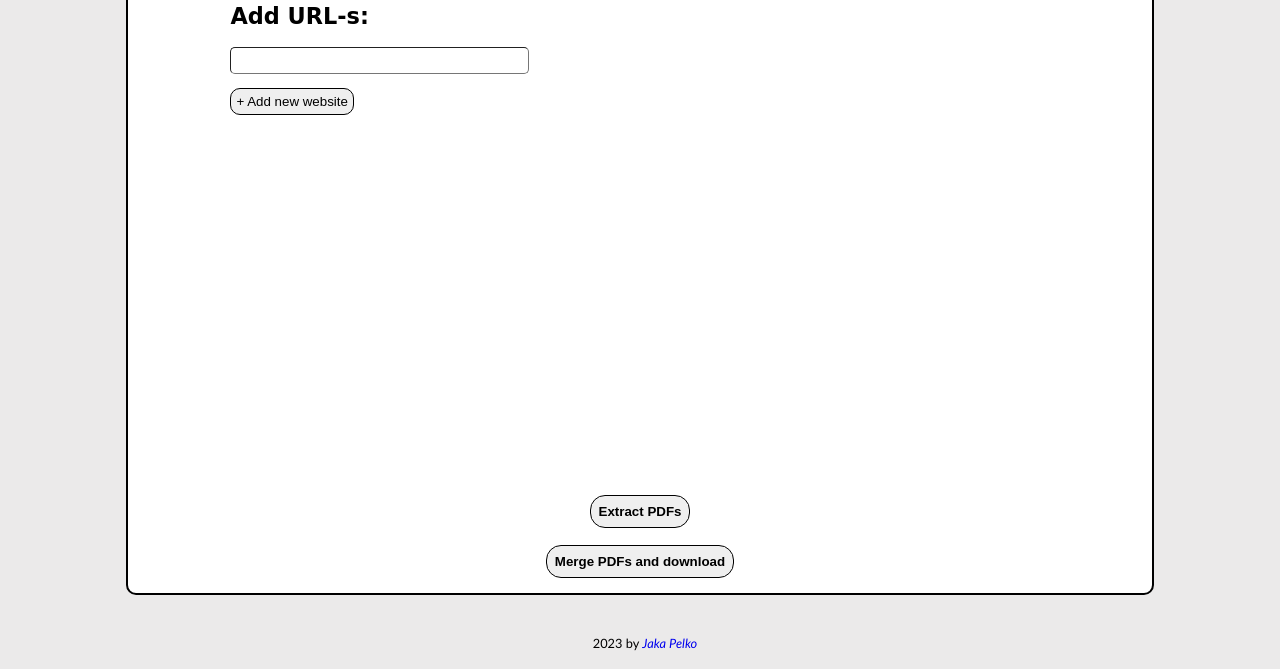
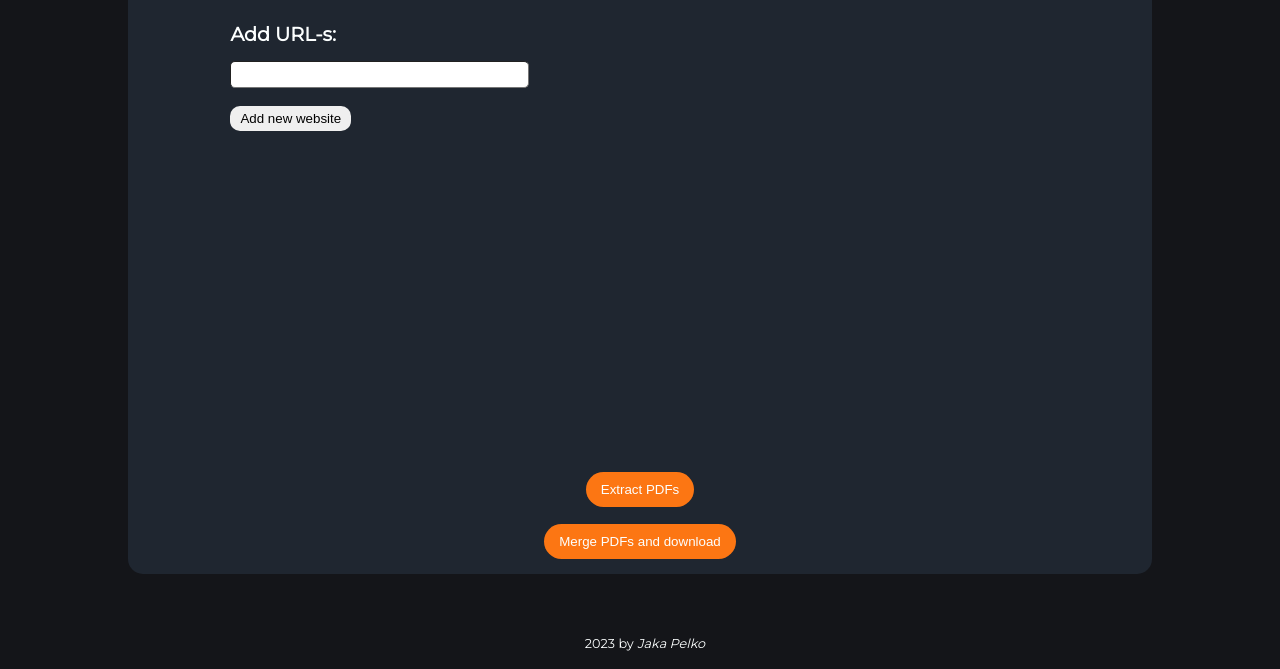
Before and after one commit to jakepel03/Website2PDF, a website: page public/index.html in a window 1280 px wide. Shown: the part 131-800 px from the top of the page. Drawn offline with Linux system fonts and the light colour scheme; a web font is replaced by a local one.

Commit message:
Design improvement

```diff
--- a/public/index.html
+++ b/public/index.html
@@ -10,7 +10,7 @@
     <!-- FONTS -->
     <link rel="preconnect" href="https://fonts.googleapis.com">
     <link rel="preconnect" href="https://fonts.gstatic.com" crossorigin>
-    <link href="https://fonts.googleapis.com/css2?family=Handjet&display=swap" rel="stylesheet">
+    <link href="https://fonts.googleapis.com/css2?family=Montserrat&family=Quicksand&display=swap" rel="stylesheet">
 
     <title>Website2PDF</title>
 </head>
@@ -31,7 +31,7 @@
                                 <a href="#" hidden class="download-button" data-pdf-index="">Download</a>
                             </div>
                         </div>
-                        <button class="add-new-url-button">+ Add new website</button>
+                        <button class="add-new-url-button">Add new website</button>
                     </div>
 
                 </div>
@@ -44,7 +44,7 @@
             </div>
         </div>
         <div class="footer">
-            <p>2023 by <i><a href="https://www.linkedin.com/in/jakapelko">Jaka Pelko</a></i></p>
+            <p>2023 by <i><a href="https://www.linkedin.com/in/jakapelko" class="linkedin">Jaka Pelko</a></i></p>
         </div>
     </div>
     <script src="functionality.js"></script>
--- a/public/style.css
+++ b/public/style.css
@@ -6,7 +6,7 @@ body {
     padding: 0;
     margin: 0;
     height: 100%;
-    font-family: 'Handjet', cursive;
+    font-family: 'Montserrat', sans-serif;
     font-size: 16px;
 }
 
@@ -19,7 +19,7 @@ h1 {
 }
 
 h2 {
-    font-size: 1rem;
+    font-size: 0.8rem;
 }
 
 p {
@@ -40,17 +40,19 @@ a:hover {
     display: flex;
     flex-direction: column;
     overflow: hidden;
-    background: rgba(234, 233, 233, 0.95);
+    /*background: rgba(234, 233, 233, 0.95);*/
+    color: #FCFFFF;
+    background: #141519;
 }
 
 .content {
     width: 80%;
-    height: 85%;
+    height: 80%;
     margin: auto;
     padding: 10px 0;
-    border: 2px solid #000000;
-    background: white;
-    border-radius: 10px;
+    /*background: white;*/
+    background: #1F2630;
+    border-radius: 15px;
     display: flex;
     flex-direction: column;
     align-items: center;
@@ -87,7 +89,7 @@ a:hover {
 }
 
 .url-element {
-    padding-bottom: 4px;
+    padding-bottom: 6px;
     display: flex;
     flex-direction: row;
 }
@@ -103,12 +105,16 @@ a:hover {
 }
 
 .url-textbox:focus {
-    outline-color: black;
+    outline: none;
 }
 
 .download-button {
-    font-size: 0.9rem;
+    font-size: 0.6rem;
     align-self: center;
+    color: #FCFFFF;
+    background: #252E37;
+    border-radius: 15px;
+    padding: 5px 10px;
 }
 
 .loader {
@@ -129,15 +135,14 @@ a:hover {
 
 .add-new-url-button {
     margin-top: 5px;
-    padding: 5px;
-    border: 1px solid black;
+    padding: 5px 10px;
     border-radius: 10px;
-
+    border: none;
 }
 
 .add-new-url-button:hover {
     color: white;
-    background: #262626;
+    background: #5d5d5d;
 }
 
 .extract-pdfs-button-container,
@@ -147,23 +152,31 @@ a:hover {
 }
 
 .extract-button, .merge-button {
-    border: 1px solid black;
-    border-radius: 15px;
-    padding: 8px;
-    font-weight: bold;
+    border: none;
+    border-radius: 25px;
+    padding: 10px 15px;
+    background: #FC7613;
+    color: #FCFFFF;
 }
 
 .extract-button:hover, .merge-button:hover {
     color: white;
-    background: #262626;
+    background: rgba(252, 118, 19, 0.58);
+}
+
+button {
+    font-weight: 400;
 }
 
 .footer {
     width: 100%;
     padding: 5px;
     text-align: center;
-    font-family: Calibri;
     font-size: 0.9rem;
+}
+
+.linkedin {
+    color: #FCFFFF;
 }
 
 
@@ -175,10 +188,10 @@ a:hover {
         font-size: 2rem;
     }
     h2 {
-        font-size: 1.4rem;
+        font-size: 1.2rem;
     }
     .download-button {
-        font-size: 1rem;
+        font-size: 0.8rem;
     }
     .url-textbox {
         width: 50%;
@@ -192,10 +205,10 @@ a:hover {
         font-size: 2rem;
     }
     h2 {
-        font-size: 1.4rem;
+        font-size: 1.2rem;
     }
     .download-button {
-        font-size: 1rem;
+        font-size: 0.8rem;
     }
     .url-textbox {
         width: 35%;
```
Also changed, not shown: README.md.
